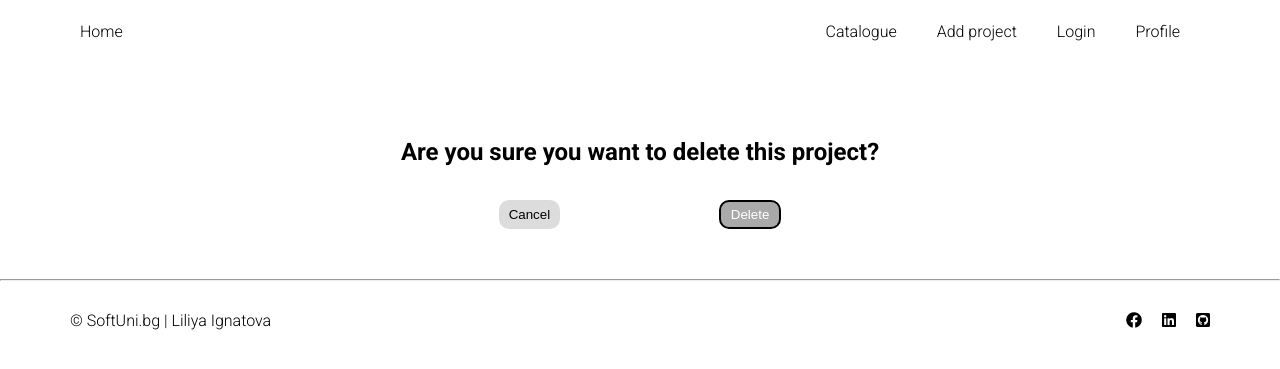
After one commit to L-Ignatova/interior_meet, a Django app: template templates/delete.html in a window 1280 px wide. The commit adds this page. Shown: the top 369 px of the page. Run offline with Django 3.2, Linux system fonts and the light colour scheme; the template is opened without the code that fills it, so the values that code supplies are empty.

Commit message:
added 'delete' page

```diff
--- /dev/null
+++ b/static/css/delete.css
@@ -0,0 +1,16 @@
+.delete {
+    margin: 50px auto;
+    display: flex;
+    flex-direction: column;
+    align-items: center;
+}
+.buttons {
+    width: 50%;
+    display: flex;
+    justify-content: space-evenly;
+}
+.btn.highlighted {
+    background-color: darkgray;
+    color: white;
+    border: 2px solid black;
+}
--- a/static/css/style.css
+++ b/static/css/style.css
@@ -7,6 +7,7 @@
 @import url('./details_page.css');
 @import url('./login_register.css');
 @import url('./profile.css');
+@import url('./delete.css');
 
 @import url('./responsive.css');
 
--- /dev/null
+++ b/templates/delete.html
@@ -0,0 +1,79 @@
+<!DOCTYPE html>
+<html lang="en">
+<head>
+    <meta charset="UTF-8">
+    <meta http-equiv="X-UA-Compatible" content="IE=edge">
+    <meta name="viewport" content="width=device-width, initial-scale=1.0">
+    <title>Porject Demo</title>
+    <link rel="stylesheet" href="./static/css/style.css">
+    <link rel="stylesheet" href="https://use.fontawesome.com/releases/v5.15.2/css/all.css" integrity="sha384-vSIIfh2YWi9wW0r9iZe7RJPrKwp6bG+s9QZMoITbCckVJqGCCRhc+ccxNcdpHuYu" crossorigin="anonymous">
+</head>
+<body>
+    <header>
+        <nav>
+            <ul>
+                <li><a href="./home_page.html">Home</a></li>
+            </ul>
+
+            <ul class="dropdown-menu">
+                <li><button class="icon-menu"><i class="fas fa-bars"></i></button>
+                <li><ul class="drop non-active">
+                    <li><a href="./catalogue.html">Catalogue</a></li>
+                    <li><a href="./add.html">Add project</a></li>
+                    <li><a href="./login.html">Login</a></li>
+                    <li><a href="./profile.html">Profile</a></li>
+                </ul></li>
+            </ul>
+        </nav>
+    </header>
+
+    <main>
+        <section class="delete">
+            <h1>Are you sure you want to delete this project?</h1>
+            <section class="buttons">
+                <button class="btn">
+                    Cancel
+                </button>
+                <button class="btn highlighted">
+                    Delete
+                </button>
+            </section>
+        </section>
+    </main>
+
+    <hr>
+    <footer>
+        <p>
+            &copy; SoftUni.bg | Liliya Ignatova
+        </p>
+        <ul>
+            <li><a href="#"><i class="fab fa-facebook"></i></a></li>
+            <li><a href="#"><i class="fab fa-linkedin"></i></a></li>
+            <li><a href="#"><i class="fab fa-github-square"></i></a></li>
+        </ul>
+    </footer>
+
+    <script>
+        let menuBtn = document.getElementsByClassName('icon-menu')[0].getElementsByTagName("I")[0];
+        let menu = document.getElementsByClassName('drop')[0];
+
+        menuBtn.addEventListener("click", (e) => {
+            if (menuBtn.classList.contains('fa-bars')) {
+                menuBtn.classList.remove('fa-bars');
+                menuBtn.classList.add('fa-times');
+
+                menu.classList.remove('non-active');
+                menu.classList.add('active');
+            }
+            else {
+                menuBtn.classList.add('fa-bars');
+                menuBtn.classList.remove('fa-times');
+
+                menu.classList.remove('active');
+                menu.classList.add('non-active');
+            }
+        });
+
+    </script>
+</body>
+</html>
```
